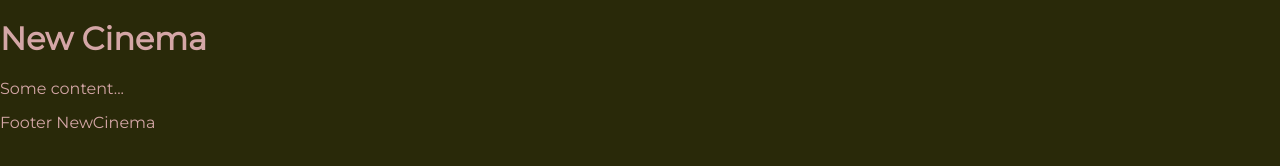
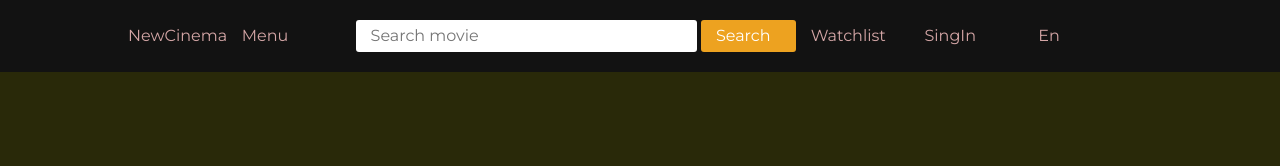
Before and after one commit to aoneban/newCinema, a website built with webpack: page src/index.html in a window 1280 px wide. Built offline with nearby package versions, Linux system fonts and the light colour scheme.

Commit message:
feat: created the header

```diff
--- a/package.json
+++ b/package.json
@@ -1,5 +1,5 @@
 {
-  "name": "learn-wp",
+  "name": "new-cinema",
   "version": "1.2.1",
   "description": "",
   "main": "index.js",
@@ -10,7 +10,7 @@
     "clear": "rd /s /q dist"
   },
   "keywords": [],
-  "author": "",
+  "author": "Ashot Bahiran",
   "license": "ISC",
   "browserslist": [
     ">0.2%",
--- a/src/index.html
+++ b/src/index.html
@@ -1,23 +1,14 @@
 <!DOCTYPE html>
-<html lang="ru">
+<html lang="en">
 <head>
   <meta charset="UTF-8">
   <meta http-equiv="X-UA-Compatible" content="IE=edge">
   <meta name="viewport" content="width=device-width, initial-scale=1.0">
-
   <title>NewCinema</title>
+  <style>
+  </style>
 </head>
 <body>
-  <header>
-    <h1>New Cinema</h1>
-  </header>
-
-  <main>
-    <p>Some content...</p>
-  </main>
-
-  <footer>
-    <p>Footer NewCinema</p>
-  </footer>
+  <div id="root"></div>
 </body>
 </html>
--- a/src/index.js
+++ b/src/index.js
@@ -1,6 +1,8 @@
 import './index.html';
 import './index.scss';
-import { mult, sum } from './modules/utils';
+import { API_URL } from './modules/api';
+import { createTitle } from './modules/api';
+import { createHeader } from './pages/Header';
 
-console.log(mult(3, 4));
-console.log(sum(3, 4));
+createHeader();
+//createTitle(API_URL);
--- a/src/index.scss
+++ b/src/index.scss
@@ -2,3 +2,4 @@
 @import 'style/fonts';
 @import 'style/var';
 @import 'style/style';
+@import 'style/header';
--- /dev/null
+++ b/src/modules/api.js
@@ -0,0 +1,25 @@
+export const API_KEY = '750447c2-3f08-4a4a-b7ea-2dc529472642';
+export const API_URL = 'https://kinopoiskapiunofficial.tech/api/v2.2/films/top?type=TOP_100_POPULAR_FILMS&page=1';
+
+export async function getMovie(url) {
+  const response = await fetch(url, {
+    method: 'GET',
+    headers: {
+      'X-API-KEY': API_KEY,
+      'Content-Type': 'application/json',
+    },
+  });
+  const responseData = await response.json();
+  console.log(responseData);
+  return responseData
+}
+
+export const createTitle = async (data) => {
+  const value = await getMovie(data);
+  const root = document.getElementById('root');
+  const h1 = document.createElement('h1');
+  h1.textContent = value.films.map(element => {
+    return element.nameRu
+  });;
+  root.append(h1)
+}
--- /dev/null
+++ b/src/pages/Header.js
@@ -0,0 +1,42 @@
+export const createHeader = () => {
+    const root = document.getElementById('root');
+    const header = document.createElement('header');
+    header.classList.add('header-wrapper');
+
+    const headerList = document.createElement('ul');
+    headerList.classList.add('header-list')
+
+    const imd7 = document.createElement('li');
+    imd7.classList.add('header-items');
+    imd7.textContent = 'NewCinema';
+
+    const menu = document.createElement('li');
+    menu.classList.add('header-items');
+    menu.textContent = 'Menu';
+
+    const inputSearch = document.createElement('input');
+    inputSearch.setAttribute('type', 'text');
+    inputSearch.setAttribute('placeholder', 'Search movie');
+    inputSearch.classList.add('header-items', 'input-items');
+
+    const buttonSearch = document.createElement('a');
+    buttonSearch.setAttribute('type', 'button');
+    buttonSearch.classList.add('header-items', 'header-link');
+    buttonSearch.textContent = 'Search'
+
+    const watchList = document.createElement('li');
+    watchList.classList.add('header-items');
+    watchList.textContent = 'Watchlist';
+
+    const singIn = document.createElement('li');
+    singIn.classList.add('header-items');
+    singIn.textContent = 'SingIn';
+
+    const enPl = document.createElement('li');
+    enPl.classList.add('header-items');
+    enPl.textContent = 'En';
+
+    headerList.append(imd7, menu, inputSearch, buttonSearch, watchList, singIn, enPl)
+    header.appendChild(headerList)
+    root.appendChild(header);
+}
--- /dev/null
+++ b/src/style/_header.scss
@@ -0,0 +1,31 @@
+.header-wrapper {
+    display: block;
+    max-width: 1920px;
+    background-color: #121212;
+    .header-list {
+      max-width: 80%;
+      margin: 0 auto;
+      display: grid;
+      grid-template-columns: 1fr 1fr 3fr 1fr 1fr 1fr 1fr;
+      padding: 20px 0;
+      align-items: center;
+      .header-items {
+        list-style: none;
+       }
+      .header-link {
+        padding: 7px 15px;
+        background: #eda220;
+        border-radius: 3px;
+        cursor: pointer;
+        color: $white;
+        margin: 0 15px 0 4px;
+      }
+      .input-items {
+        padding: 7px 15px;
+        border-radius: 3px;
+        color: $back;
+        outline: none;
+        border: none;
+      }
+    }
+  }
--- a/src/style/_var.scss
+++ b/src/style/_var.scss
@@ -1,2 +1,3 @@
 $back: rgb(41, 41, 9);
 $text: rgb(212, 166, 166);
+$white: #ffffff;
```
Also changed, not shown: src/img/code.png (deleted), src/img/favicon.png (deleted), src/img/methed.jpg (deleted).
